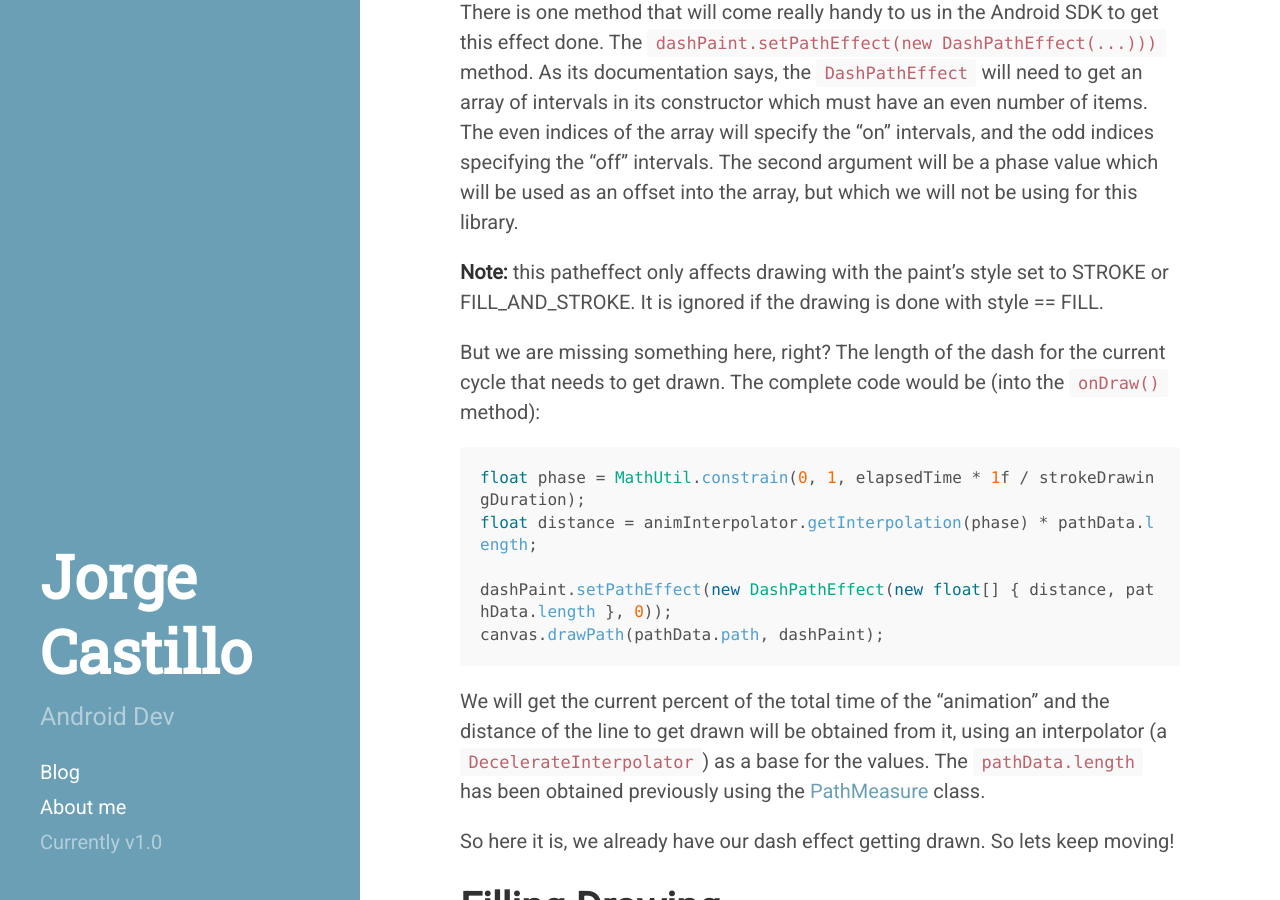
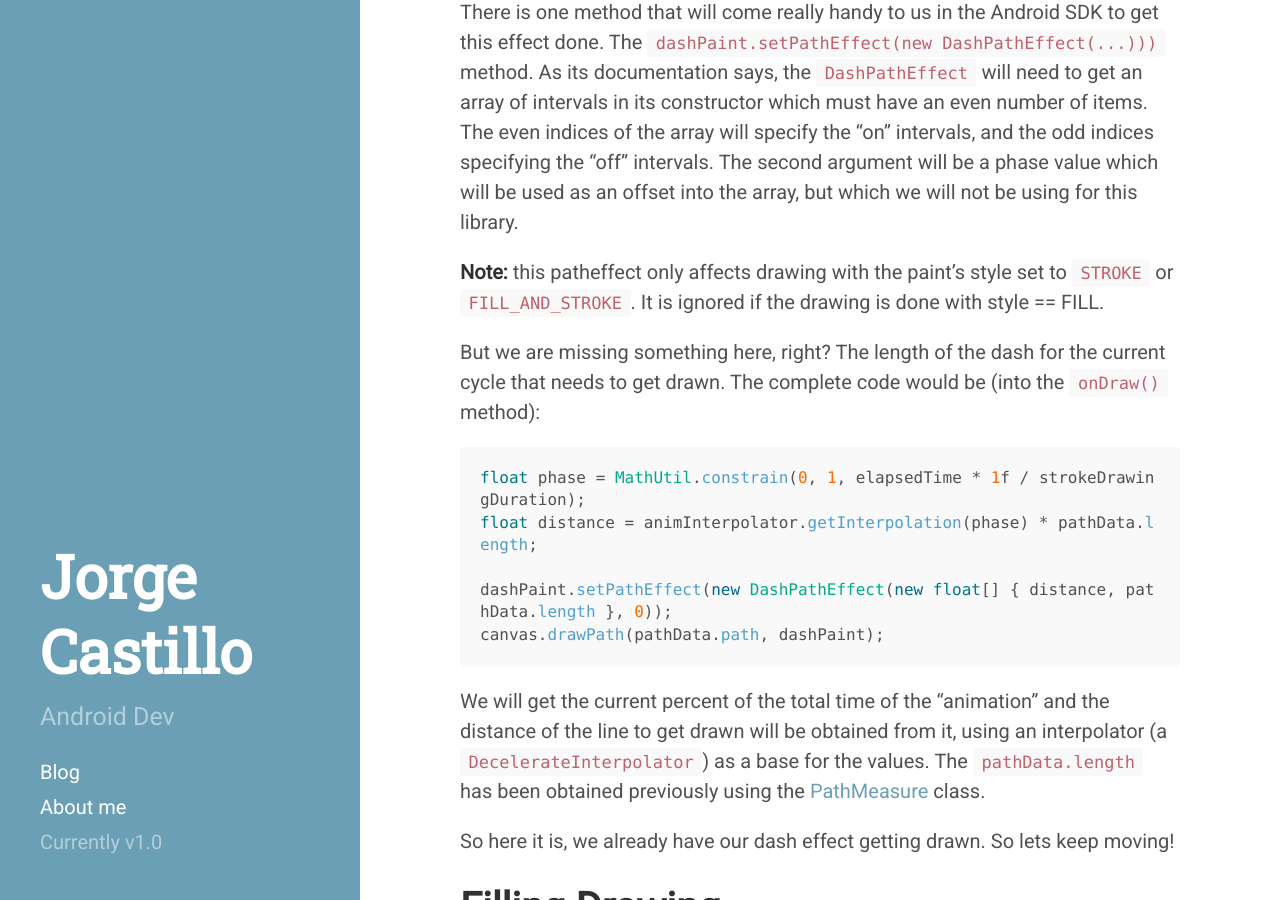
Before and after one commit to raja-ar/jorgecastilloprz.github.io, a Jekyll site: the page built from _posts/2015-08-16-android-fillable-loaders.md, in a window 1280 px wide and 900 px high, scrolled down 2999 px. Built offline with Jekyll 4.4.1, drawn with Linux system fonts in a browser that asks for light colours; Markdown is read by kramdown in place of the engine named in the settings.

Commit message:
More fixes.

```diff
--- a/_posts/2015-08-16-android-fillable-loaders.md
+++ b/_posts/2015-08-16-android-fillable-loaders.md
@@ -95,7 +95,7 @@ bit more of the line in every cycle. So the line will keep growing, and the spac
 
 There is one method that will come really handy to us in the Android SDK to get this effect done. The `dashPaint.setPathEffect(new DashPathEffect(...)))` method. As its documentation says, the `DashPathEffect` will need to get an array of intervals in its constructor which must have an even number of items. The even indices of the array will specify the "on" intervals, and the odd indices specifying the "off" intervals. The second argument will be a phase value which will be used as an offset into the array, but which we will not be using for this library.
 
-**Note:** this patheffect only affects drawing with the paint's style set to STROKE or FILL_AND_STROKE. It is ignored if the drawing is done with style == FILL.
+**Note:** this patheffect only affects drawing with the paint's style set to `STROKE` or `FILL_AND_STROKE`. It is ignored if the drawing is done with style == FILL.
 
 But we are missing something here, right? The length of the dash for the current cycle that needs to get drawn. The complete code would be (into the `onDraw()` method):
 
```
